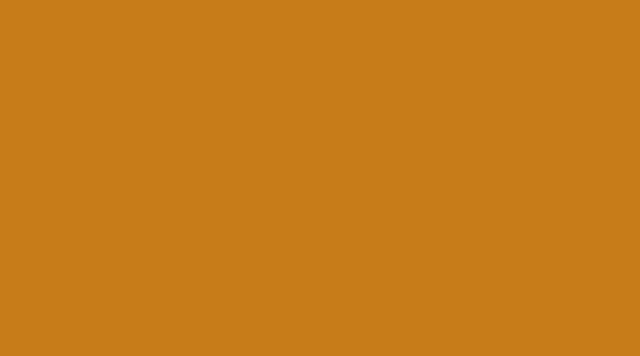
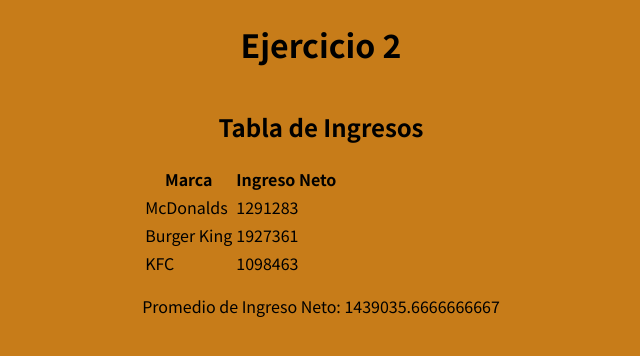
Before and after one commit to FrancoExeqGarcia/LaboratorioIII, a React (Create React App) app in the folder practica-obligatoria/: page / in a window 1280 px wide. Shown: the top 356 px of the page, without its empty margins (319-959 px from the left). Built offline with nearby package versions, Linux system fonts and the light colour scheme.

Commit message:
ejercicio 2

```diff
--- a/practica-obligatoria/src/App.js
+++ b/practica-obligatoria/src/App.js
@@ -1,9 +1,22 @@
 import "./App.css";
-const App = () =>{
+import React from 'react';
+import Table from './ejercicio2/Table';
+import Tarea from './ejercicio3/Tarea';
+const netIncomes = [
+  { brand: 'McDonalds', income: 1291283 },
+  { brand: 'Burger King', income: 1927361 },
+  { brand: 'KFC', income: 1098463 },
+];
+
+function App() {
   return (
-    <div>
+    <div className="App">
+      <h1>Ejercicio 2</h1>
+      <h2>Tabla de Ingresos</h2>
+      <Table netIncomes={netIncomes} />
+      <Tarea />
     </div>
   );
-  }
+}
 
 export default App;
--- /dev/null
+++ b/practica-obligatoria/src/ejercicio2/Table.js
@@ -0,0 +1,31 @@
+import React from 'react';
+
+const Table = ({ netIncomes }) => {
+  const averageIncome = netIncomes.reduce((total, incomeObj) => {
+    return total + incomeObj.income;
+  }, 0) / netIncomes.length;
+
+  return (
+    <div>
+      <table>
+        <thead>
+          <tr>
+            <th>Marca</th>
+            <th>Ingreso Neto</th>
+          </tr>
+        </thead>
+        <tbody>
+          {netIncomes.map((incomeObj, index) => (
+            <tr key={index}>
+              <td>{incomeObj.brand}</td>
+              <td>{incomeObj.income}</td>
+            </tr>
+          ))}
+        </tbody>
+      </table>
+      <p>Promedio de Ingreso Neto: {averageIncome}</p>
+    </div>
+  );
+};
+
+export default Table;
```
